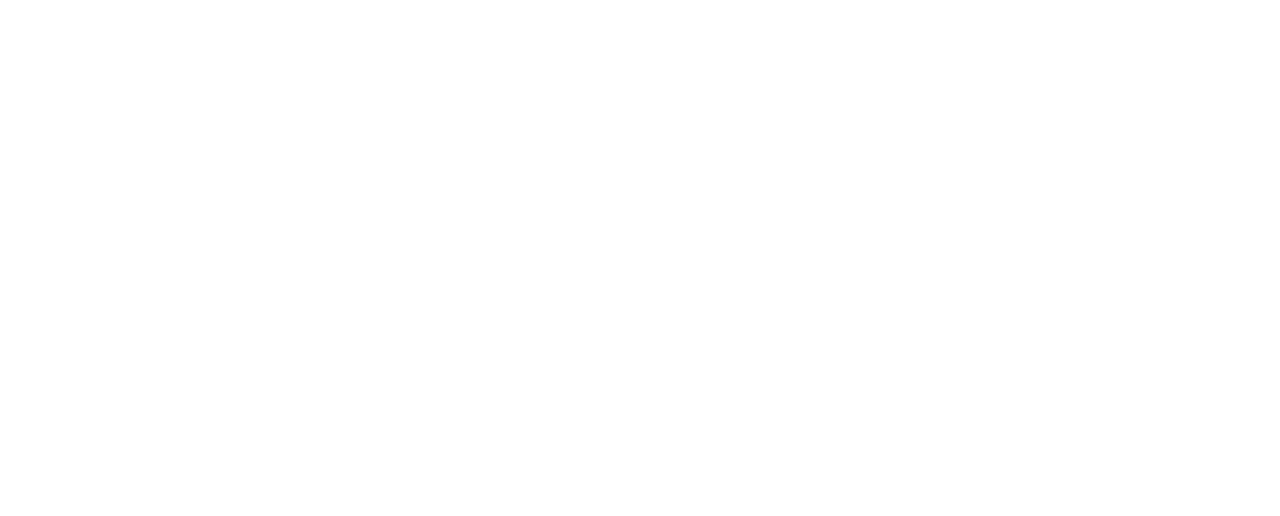
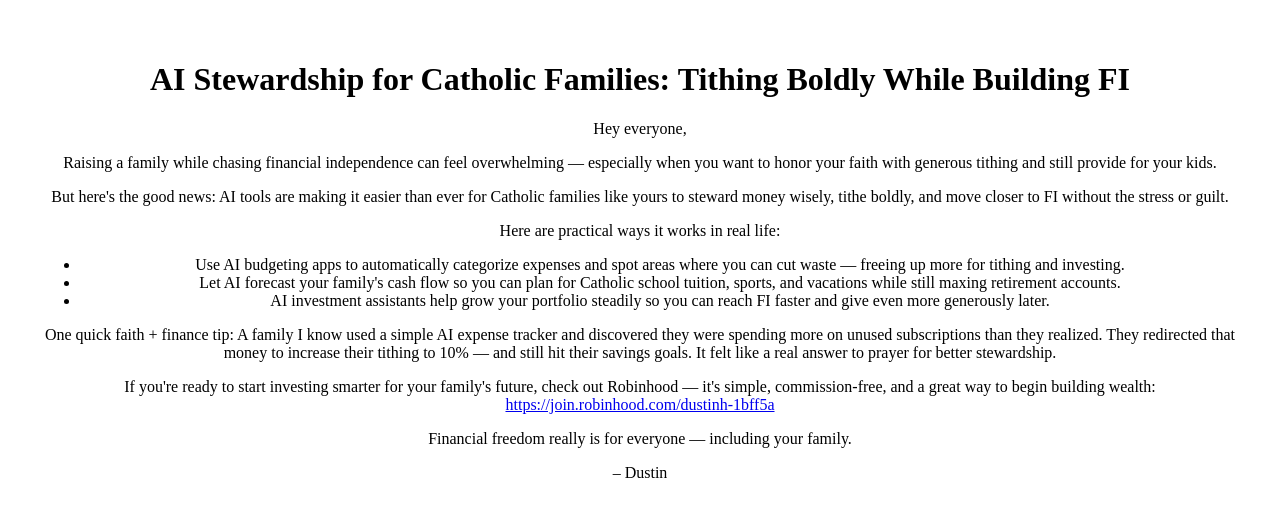
Before and after one commit to daughterpop/super-fi-calc, a React (Vite) app: page /blog/ai-stewardship-catholic-families-tithing-boldly-fi in a window 1280 px wide. Before the commit this address had no page. Shown: the top 516 px of the page. Built offline with nearby package versions, Linux system fonts and the light colour scheme.

Commit message:
Add daily blog post: AI Stewardship for Catholic Families: Tithing Boldly While Building FI – May 25, 2026

```diff
--- a/src/main.jsx
+++ b/src/main.jsx
@@ -3,6 +3,7 @@
 import { BrowserRouter as Router, Routes, Route } from 'react-router-dom';
 import App from './App.jsx';
 import BlogIndex from './pages/BlogIndex.jsx';
+import AiStewardshipCatholicFamiliesTithingBoldlyFi from './pages/ai-stewardship-catholic-families-tithing-boldly-fi.jsx';
 import TitheMoreRetireEarlierAiForCatholicFamilyFi from './pages/tithe-more-retire-earlier-ai-for-catholic-family-fi.jsx';
 import MakeTithingEasyAiToolsForCatholicFamiliesChasingFi from './pages/make-tithing-easy-ai-tools-for-catholic-families-chasing-fi.jsx';
 
@@ -12,6 +13,7 @@
       <Routes>
         <Route path="/" element={<App />} />
         <Route path="/blog" element={<BlogIndex />} />
+        <Route path="/blog/ai-stewardship-catholic-families-tithing-boldly-fi" element={<AiStewardshipCatholicFamiliesTithingBoldlyFi />} />
         <Route path="/blog/tithe-more-retire-earlier-ai-for-catholic-family-fi" element={<TitheMoreRetireEarlierAiForCatholicFamilyFi />} />
         <Route path="/blog/make-tithing-easy-ai-tools-for-catholic-families-chasing-fi" element={<MakeTithingEasyAiToolsForCatholicFamiliesChasingFi />} />
         {/* Previous broken routes and imports removed to fix deployment and 404 errors */}
--- a/src/pages/BlogIndex.jsx
+++ b/src/pages/BlogIndex.jsx
@@ -2,6 +2,13 @@
 import { Link } from 'react-router-dom';
 
 const posts = [
+  {
+    title: 'AI Stewardship for Catholic Families: Tithing Boldly While Building FI',
+    slug: 'ai-stewardship-catholic-families-tithing-boldly-fi',
+    excerpt: 'Hey everyone, discover how AI helps Catholic families tithe boldly, steward money wisely, and reach financial independence with faith at the center.',
+    date: 'May 25, 2026',
+    readTime: '4 min read'
+  },
   {
     title: 'Make Tithing Easy: AI Tools for Catholic Families Chasing FI',
     slug: 'make-tithing-easy-ai-tools-for-catholic-families-chasing-fi',
--- /dev/null
+++ b/src/pages/ai-stewardship-catholic-families-tithing-boldly-fi.jsx
@@ -0,0 +1,28 @@
+import React from 'react';
+
+const AiStewardshipCatholicFamiliesTithingBoldlyFi = () => {
+  return (
+    <div className="min-h-screen bg-gradient-to-br from-slate-50 via-blue-50 to-indigo-50 py-12 px-4">
+      <div className="max-w-4xl mx-auto">
+        <div className="prose prose-lg mx-auto">
+          <h1 className="text-4xl font-bold text-gray-900 mb-8">AI Stewardship for Catholic Families: Tithing Boldly While Building FI</h1>
+          <p className="text-gray-600">Hey everyone,</p>
+          <p>Raising a family while chasing financial independence can feel overwhelming — especially when you want to honor your faith with generous tithing and still provide for your kids.</p>
+          <p>But here's the good news: AI tools are making it easier than ever for Catholic families like yours to steward money wisely, tithe boldly, and move closer to FI without the stress or guilt.</p>
+          <p>Here are practical ways it works in real life:</p>
+          <ul>
+            <li>Use AI budgeting apps to automatically categorize expenses and spot areas where you can cut waste — freeing up more for tithing and investing.</li>
+            <li>Let AI forecast your family&#x27;s cash flow so you can plan for Catholic school tuition, sports, and vacations while still maxing retirement accounts.</li>
+            <li>AI investment assistants help grow your portfolio steadily so you can reach FI faster and give even more generously later.</li>
+          </ul>
+          <p>One quick faith + finance tip: A family I know used a simple AI expense tracker and discovered they were spending more on unused subscriptions than they realized. They redirected that money to increase their tithing to 10% — and still hit their savings goals. It felt like a real answer to prayer for better stewardship.</p>
+          <p>If you&#x27;re ready to start investing smarter for your family&#x27;s future, check out Robinhood — it&#x27;s simple, commission-free, and a great way to begin building wealth: <a href="https://join.robinhood.com/dustinh-1bff5a" className="text-blue-600 underline">https://join.robinhood.com/dustinh-1bff5a</a></p>
+          <p className="font-semibold">Financial freedom really is for everyone — including your family.</p>
+          <p className="text-gray-500">– Dustin</p>
+        </div>
+      </div>
+    </div>
+  );
+};
+
+export default AiStewardshipCatholicFamiliesTithingBoldlyFi;
```
